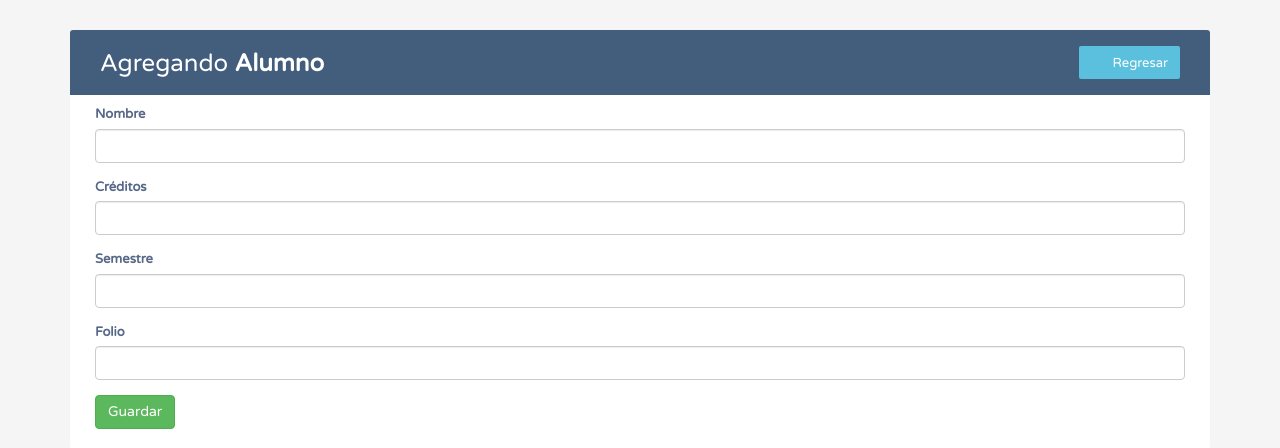
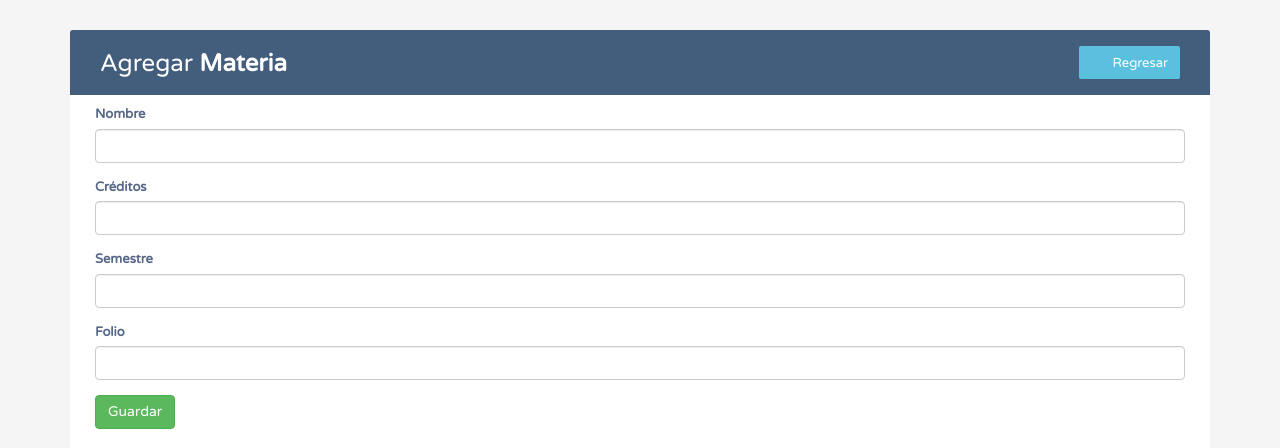
Before and after one commit to ManuelCanul109/Examen_270219_Victor, a CodeIgniter app: page /database/index.php/materias/agregarMateria in a window 1280 px wide. Shown: the top 448 px of the page. Run offline with CodeIgniter, Linux system fonts and the light colour scheme.

Commit message:
¨actualizacionViews¨

```diff
--- a/application/views/Dato/add.php
+++ b/application/views/Dato/add.php
@@ -241,7 +241,7 @@
 
                 <div class="row">
                     <div class="col-sm-6">
-						<h2>Agregando <b>Alumno</b></h2>
+						<h2>Agregar <b>Materia</b></h2>
 					</div>
 					<div class="col-sm-6">
 						<a href="<?php echo base_url(); ?>index.php/Materias" class="btn btn-info"><i class="material-icons">&#xe5c4;</i> <span>Regresar</span></a>
--- a/application/views/Dato/index.php
+++ b/application/views/Dato/index.php
@@ -239,7 +239,7 @@
             <div class="table-title">
                 <div class="row">
                     <div class="col-sm-6">
-						<h2>CRUD <b>Datos</b></h2>
+						<h2>CRUD <b>Materias</b></h2>
 					</div>
 					<div class="col-sm-6">
 						<a href="<?php echo base_url(); ?>index.php/Materias/agregarMateria" class="btn btn-success"><i class="material-icons">&#xE147;</i> <span>Agregar Materia</span></a>
```
